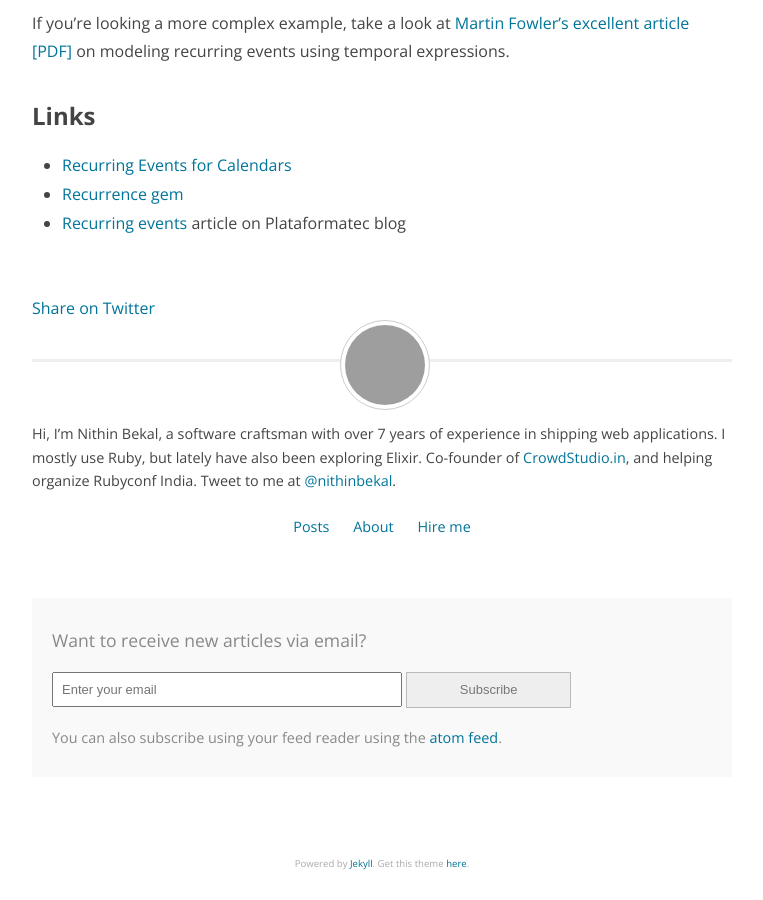
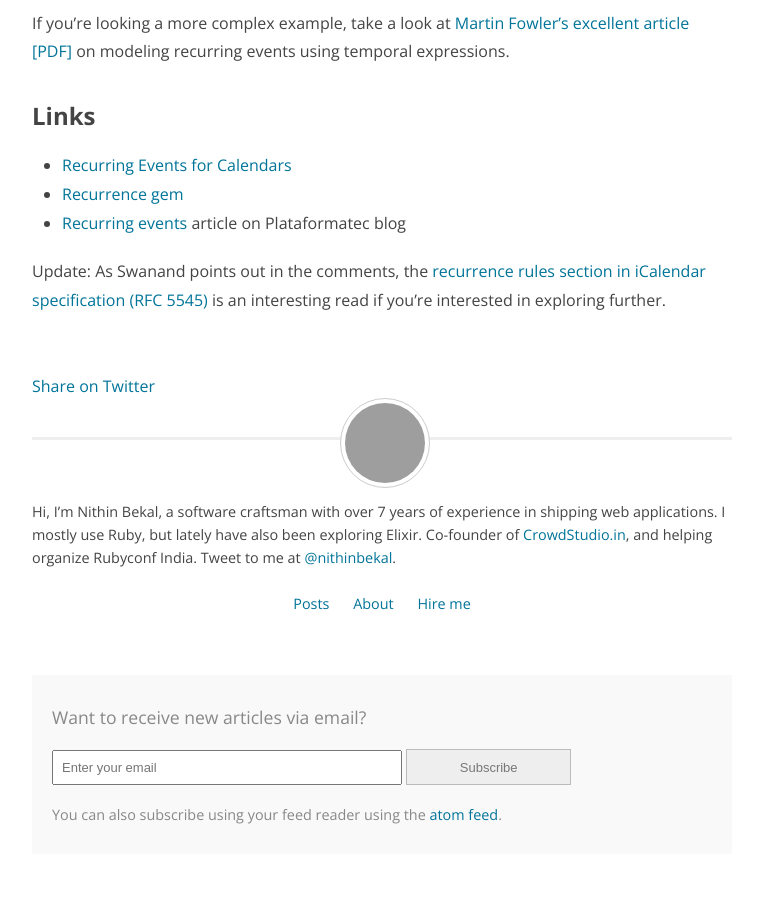
Before and after one commit to nithinbekal/nithinbekal.github.io, a Jekyll site: the page built from _posts/2016-08-21-rails-recurring-events.md, in a window 1280 px wide and 900 px high, scrolled down 7490 px, cut to the strip 0-900 px from the top of the window. Shown: the whole strip, without its empty margins (258-1021 px from the left). Built offline with Jekyll 4.4.1, drawn with Linux system fonts in a browser that asks for light colours; comment, search, counter and statistics services are not loaded; grey boxes are pictures that could not be loaded.

Commit message:
Add link to RFC 5545 section on recurrence rules

```diff
--- a/_posts/2016-08-21-rails-recurring-events.md
+++ b/_posts/2016-08-21-rails-recurring-events.md
@@ -352,3 +352,8 @@ on modeling recurring events using temporal expressions.
 - [Recurring Events for Calendars](http://martinfowler.com/apsupp/recurring.pdf)
 - [Recurrence gem](https://github.com/fnando/recurrence)
 - [Recurring events](http://blog.plataformatec.com.br/2010/04/recurring-events/) article on Plataformatec blog
+
+Update:
+As Swanand points out in the comments, the
+[recurrence rules section in iCalendar specification (RFC 5545)](https://tools.ietf.org/html/rfc5545#section-3.3.10)
+is an interesting read if you're interested in exploring further.
```
